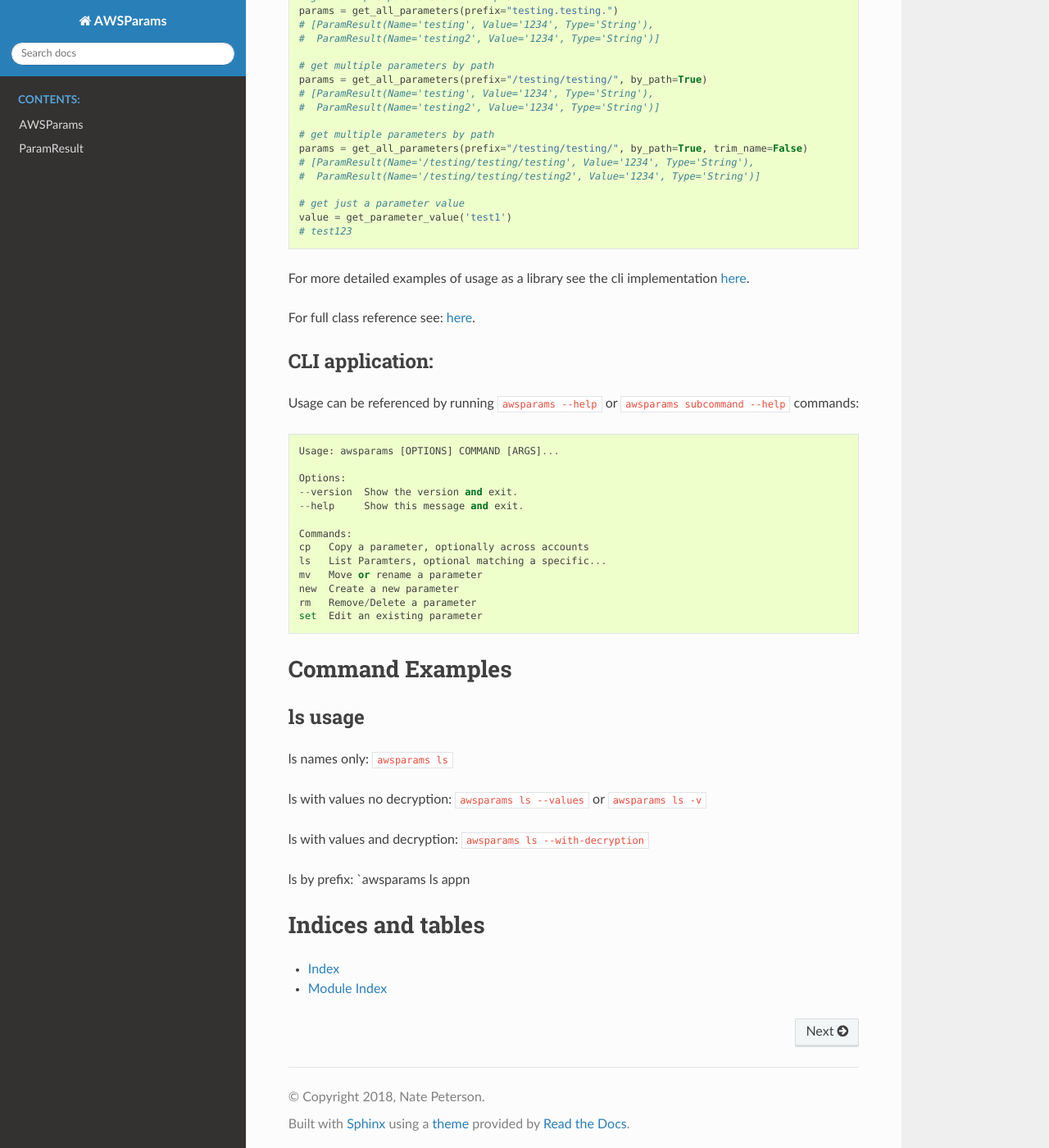
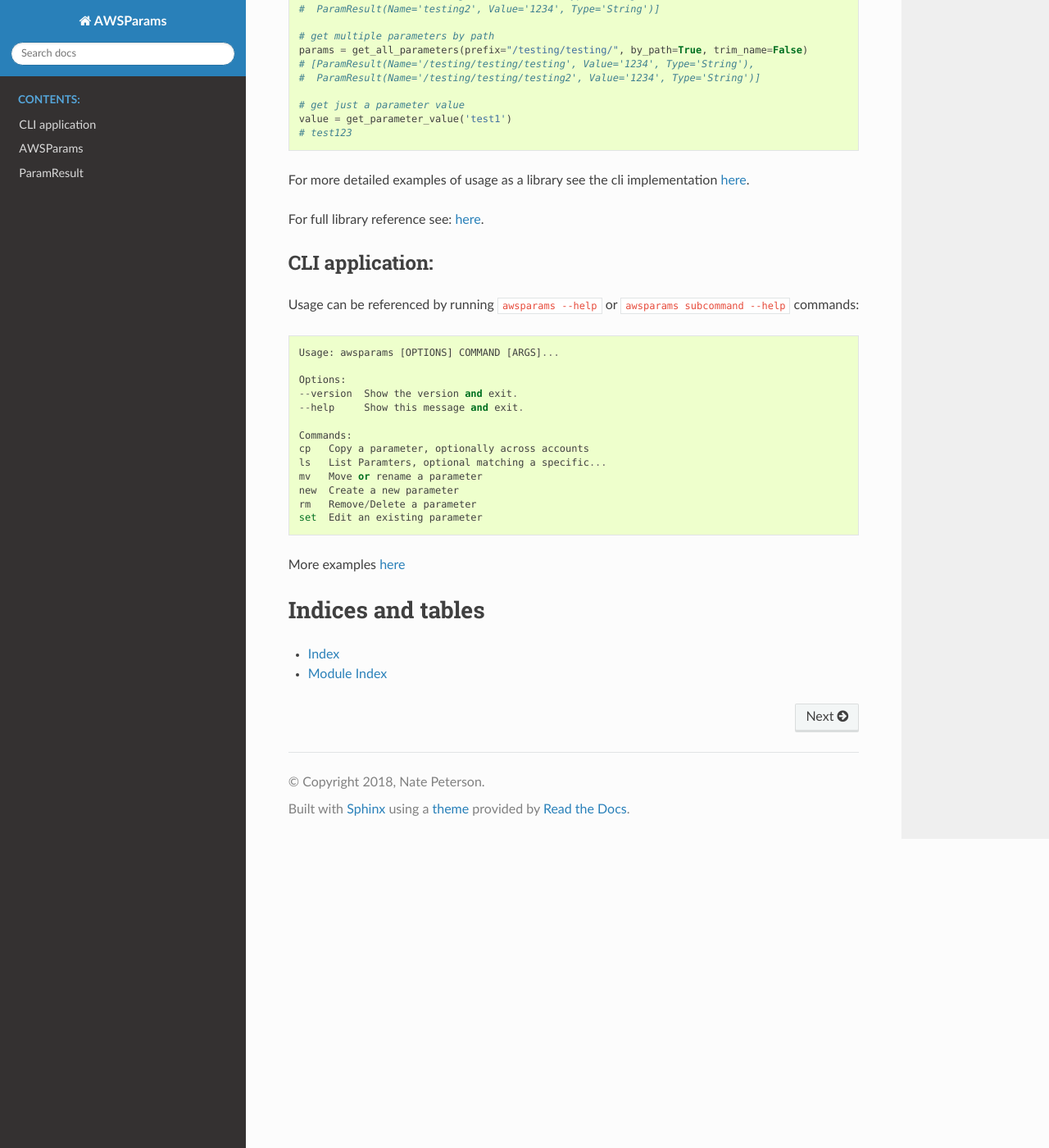
Before and after one commit to byu-oit/awsparams, a Sphinx documentation site: the page built from docs/index.rst, in a window 1280 px wide and 1400 px high, scrolled down 1252 px. Shown: the whole window at 82% size. Built offline with Sphinx 7.4.7 and the Read the Docs theme 2.0.0, drawn with Linux system fonts in a browser that asks for light colours; some of the changed text lies outside the part shown.

Commit message:
updated docs

```diff
--- a/docs/index.rst
+++ b/docs/index.rst
@@ -5,14 +5,6 @@
 
 Welcome to AWSParams's documentation!
 =====================================
-
-.. toctree::
-   :maxdepth: 2
-   :caption: Contents:
-
-   AwsParams/awsparams
-   AwsParams/paramresult
-
 
 Note
 ====
@@ -88,7 +80,7 @@ Library:
 For more detailed examples of usage as a library see the cli
 implementation `here`_.
 
-For full class reference see: :ref:`here <awsparams>`.
+For full library reference see: :ref:`here <awsparams>`.
 
 CLI application:
 ----------------
@@ -112,22 +104,19 @@ Usage can be referenced by running ``awsparams --help`` or
    rm   Remove/Delete a parameter
    set  Edit an existing parameter
 
-Command Examples
-================
-
-ls usage
---------
-
-ls names only: ``awsparams ls``
-
-ls with values no decryption: ``awsparams ls --values`` or
-``awsparams ls -v``
-
-ls with values and decryption: ``awsparams ls --with-decryption``
-
-ls by prefix: \`awsparams ls appn
+More examples :ref:`here <cli>`
 
 .. _here: https://github.com/byu-oit/awsparams/blob/master/awsparams/cli.py
+
+.. toctree::
+   :hidden:
+   :maxdepth: 1
+   :caption: Contents:
+
+   CLI/cli
+   AwsParams/awsparams
+   AwsParams/paramresult
+
 
 
 Indices and tables
```
Also changed, not shown: docs/CLI/cli.rst (added, +65 -0 lines).
